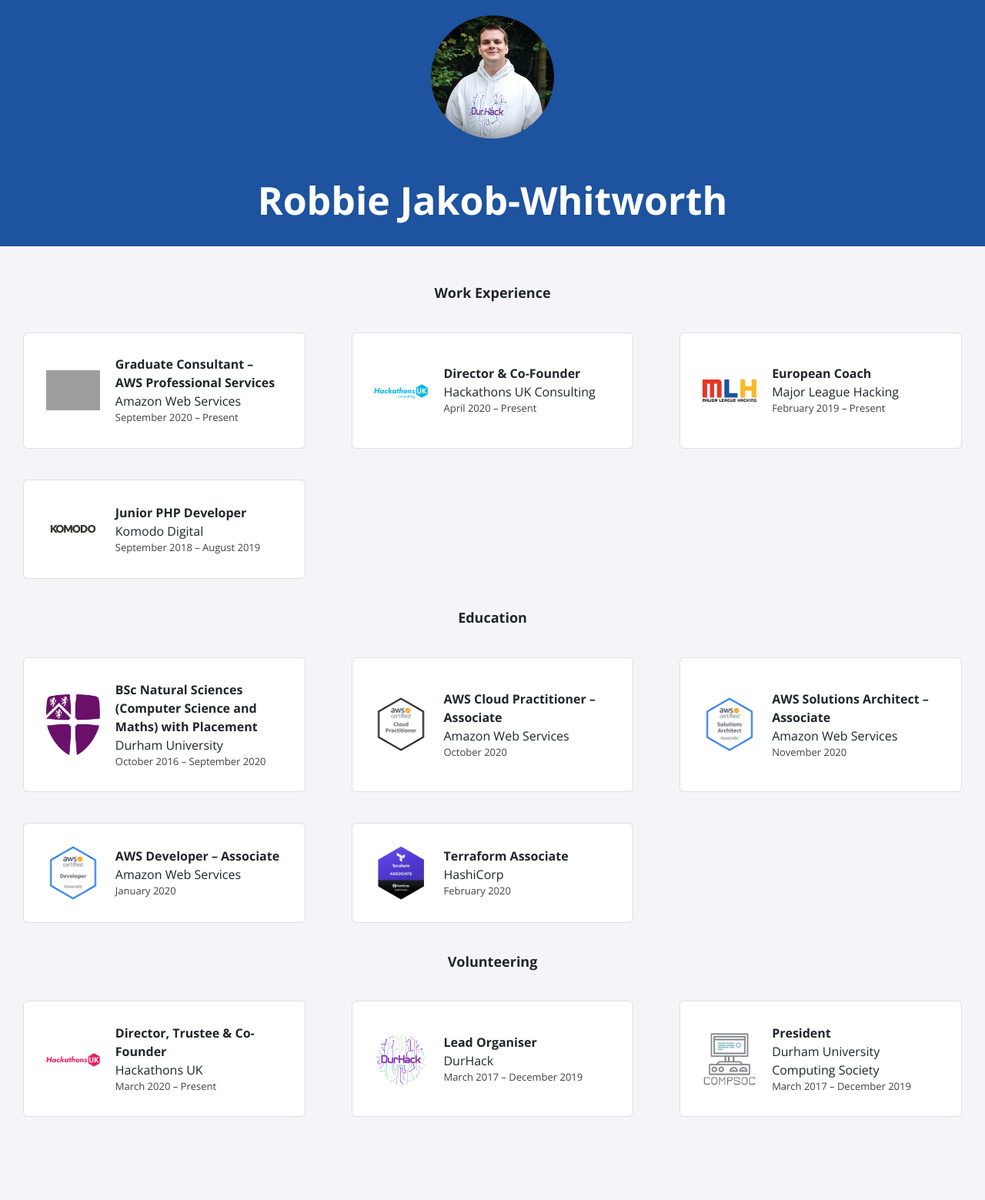
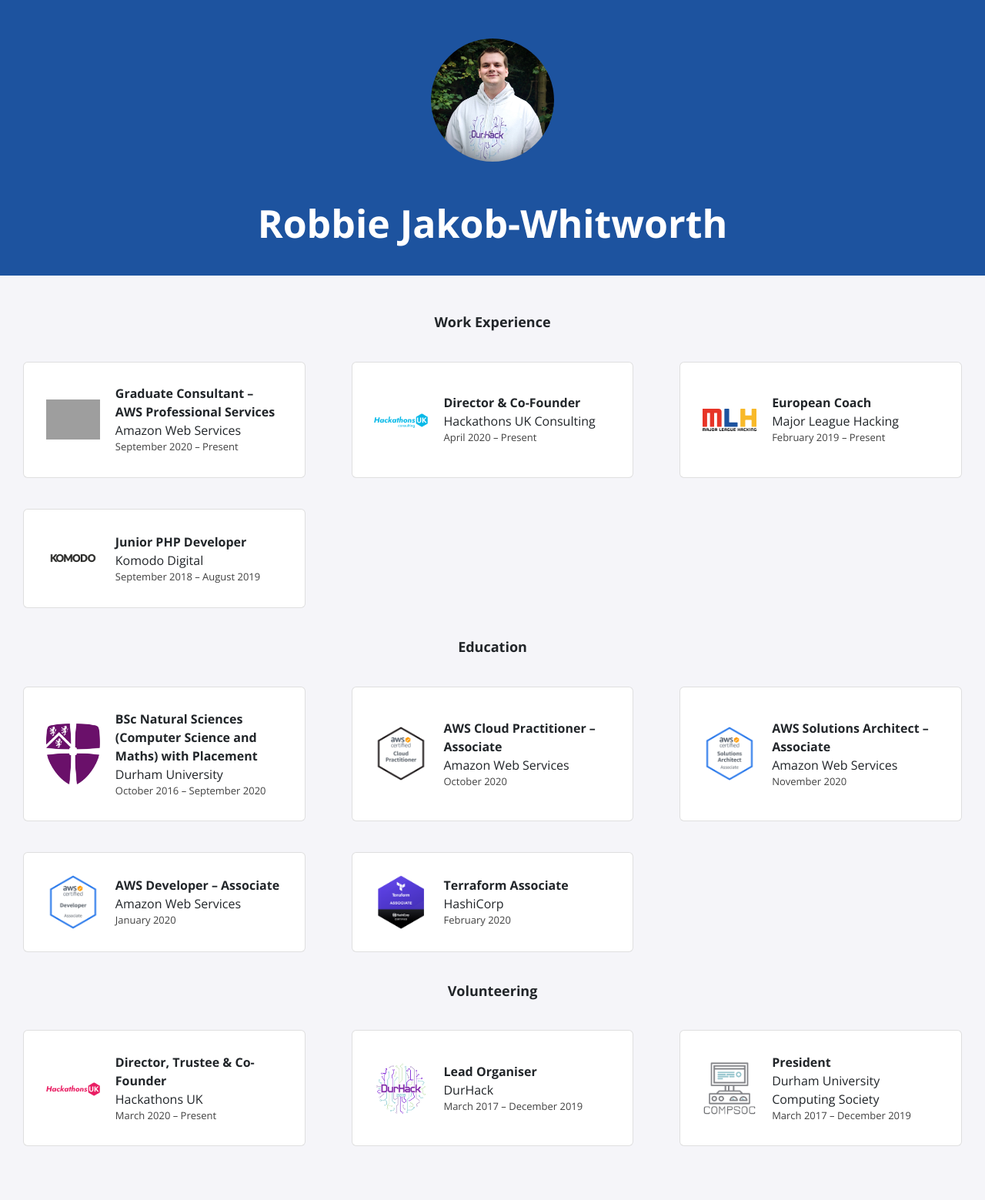
Before and after one commit to robzwolf/website, a Jekyll site: the page built from index.html, in a window 1280 px wide. Shown: the whole page at 77% size. Built offline with Jekyll 4.4.1, drawn with Linux system fonts in a browser that asks for light colours; nearby versions of some CDN libraries; before the commit the page ends 1521 px from its top, so only the background shows below that; grey boxes are pictures that could not be loaded.

Commit message:
Fix navbar/profile styling

```diff
--- a/_sass/profile.scss
+++ b/_sass/profile.scss
@@ -1,7 +1,8 @@
 .profile {
     background-color: #1d539f !important;
     text-align: center;
-    height: 320px;
+    min-height: 320px;
+    padding: 30px;
     margin-bottom: 50px;
     h1 {
         font-size: 50px;
```
